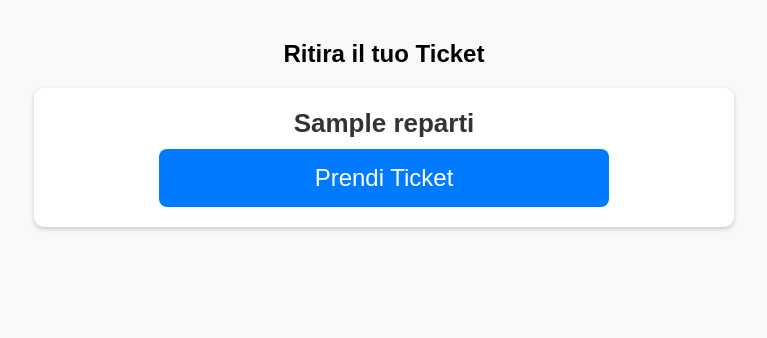
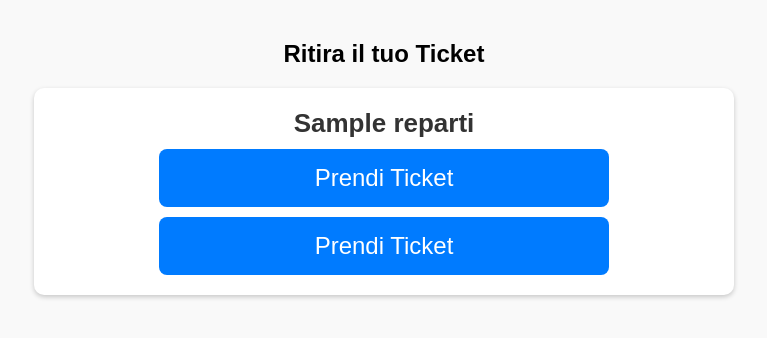
Before and after one commit to Ettorelg/online, a Flask app: page /ritira_ticket in a window 1280 px wide. Shown: the top 338 px of the page, without its empty margins (256-1023 px from the left). Run offline with Flask 3, Linux system fonts and the light colour scheme; the visitor is signed in with stand-in values (Sample User, id 1); a database or web service that is not in the repository returns one stand-in record (values such as "Sample title"); some libraries are stand-ins or nearby versions.

Commit message:
Add files via upload

```diff
--- a/templates/ritira_ticket.html
+++ b/templates/ritira_ticket.html
@@ -151,11 +151,9 @@
         // Converte il PDF in Blob e forza il download senza anteprima
         doc.save(`Ticket_${repartoNome}_${ticketNumber}.pdf`);
     }
-function prendiTicket(repartoNome, ticketNumber, printerIp) {
+	function prendiTicket(repartoNome, ticketNumber, printerIp) {
     Android.printTicket(repartoNome, ticketNumber, printerIp);
 }
-
-
 
 
 </script>
@@ -174,9 +172,8 @@ function prendiTicket(repartoNome, ticketNumber, printerIp) {
                 <input type="hidden" name="reparto" value="{{ reparto[0] }}">
                 <input type="hidden" name="reparto_nome" value="{{ reparto[1] }}">
                 <div class="button-container">
-				<button onclick="prendiTicket('{{ reparto[1] }}', '{{ ticket_number }}', '{{ printer_ip }}')">
-    Prendi Ticket
-</button>
+                    <button type="submit">Prendi Ticket</button>
+					<button onclick="scaricaPDF('{{ reparto[1] }}', '{{ ticket_number }}')">Prendi Ticket</button>
 
                 </div>
             </form>
```
